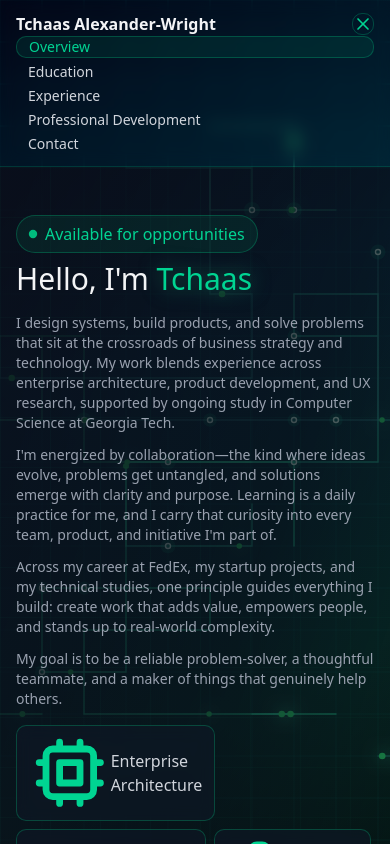
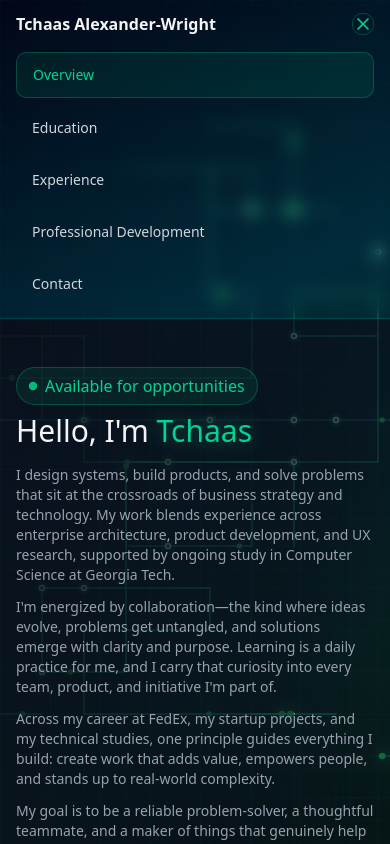
Before and after one commit to Tchaas/Tchaasdigitalresume, a React (Vite) app: page / in a window 390 px wide. Both pictures are taken after a click on the button "Open navigation menu". Shown: the top 844 px of the page. Built offline with nearby package versions, Linux system fonts and the light colour scheme.

Commit message:
Improve mobile header nav spacing and tap targets

```diff
--- a/src/components/Header.tsx
+++ b/src/components/Header.tsx
@@ -68,7 +68,7 @@ export function Header() {
 
         <nav
           id="mobile-nav"
-          className={`${isMenuOpen ? "flex" : "hidden"} lg:hidden flex-col gap-1 pt-3`}
+          className={`${isMenuOpen ? "flex" : "hidden"} lg:hidden flex-col gap-2 pt-4 pb-1 mt-3 border-t border-emerald-500/20`}
         >
           {navItems.map((item) => (
             <NavLink
@@ -76,7 +76,7 @@ export function Header() {
               to={item.to}
               onClick={() => setIsMenuOpen(false)}
               className={({ isActive }) =>
-                `px-3 py-2.5 rounded-lg text-sm font-medium transition-colors ${
+                `px-4 py-3 min-h-[48px] rounded-lg text-sm font-medium transition-colors flex items-center ${
                   isActive
                     ? "text-emerald-400 bg-emerald-500/10 border border-emerald-500/30"
                     : "text-gray-300 hover:text-emerald-300 hover:bg-emerald-500/10"
```
